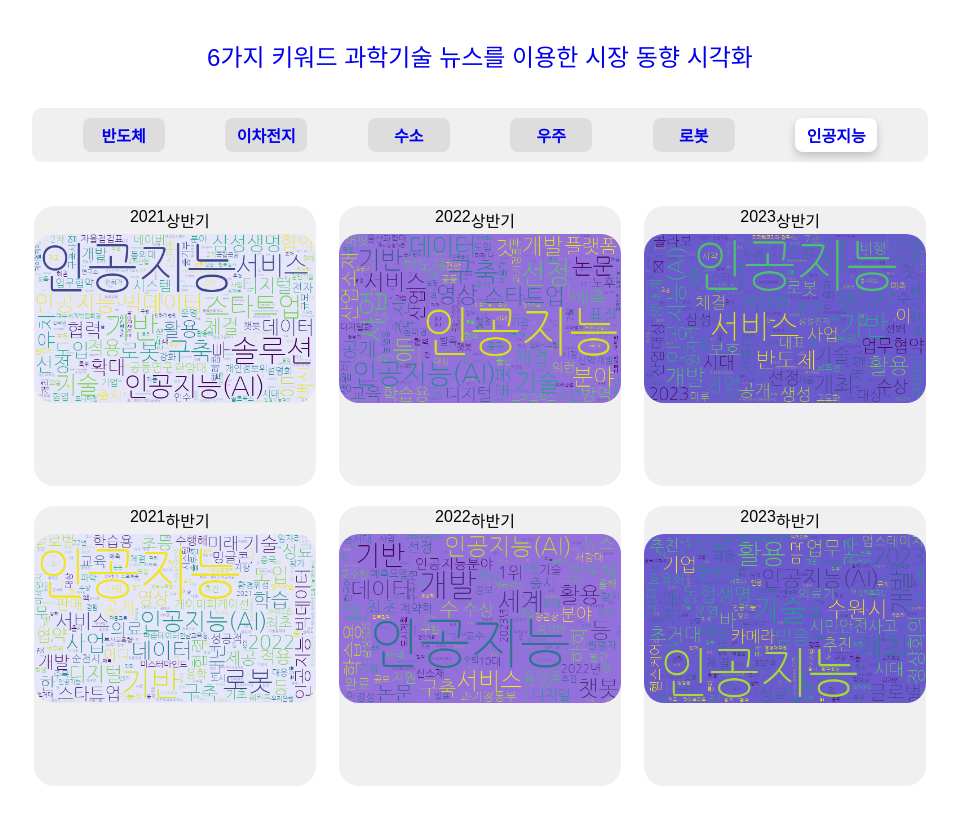
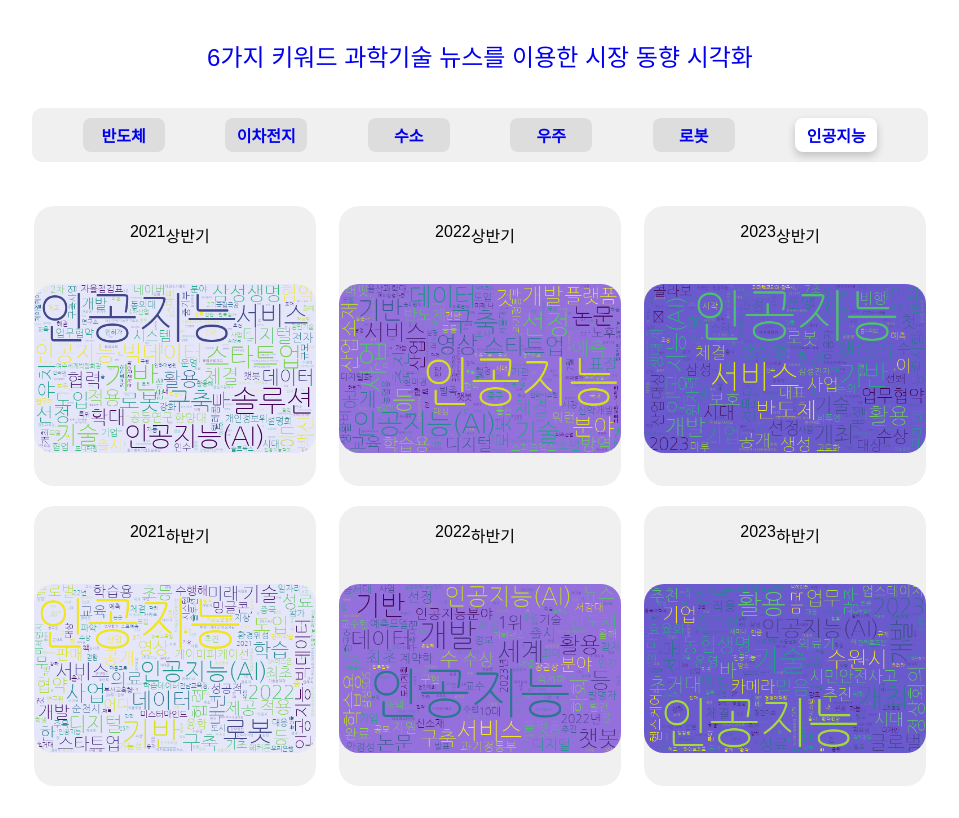
Before and after one commit to LEEGIYEONG/news_crawler, a Django app: page /ai/ in a window 1280 px wide. Shown: the whole page, without its empty margins (160-1119 px from the left). Run offline with Django 4.2, Linux system fonts and the light colour scheme; some web fonts are replaced.

Commit message:
Design: 워드 클라우드 이미지, 기간(제목) 위치 조정

```diff
--- a/mywebsite/static/style.css
+++ b/mywebsite/static/style.css
@@ -86,6 +86,8 @@ body {
     margin-right: 10px;
     font-family: 'TiltleFont', sans-serif;
     font-weight: lighter;
+    position: relative;
+    top: 15px;
   }
 
   a {
@@ -95,3 +97,8 @@ body {
   a:visited {
     color: inherit; /* 상위 요소로부터 상속된 색상 사용 */
   }
+
+  img{
+    position: relative; /* 이미지 위치 조정 */
+    top: 50px;
+  }
```
